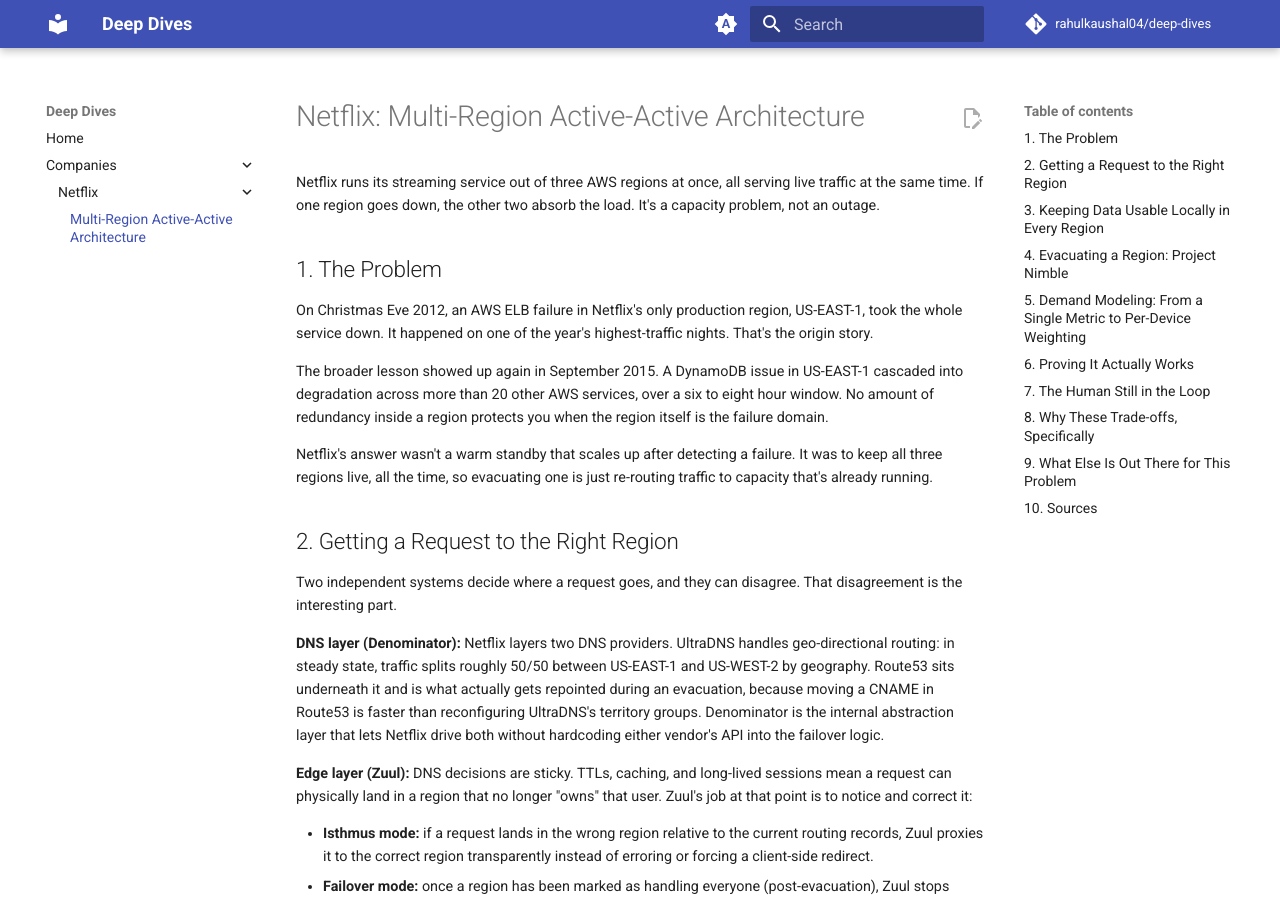
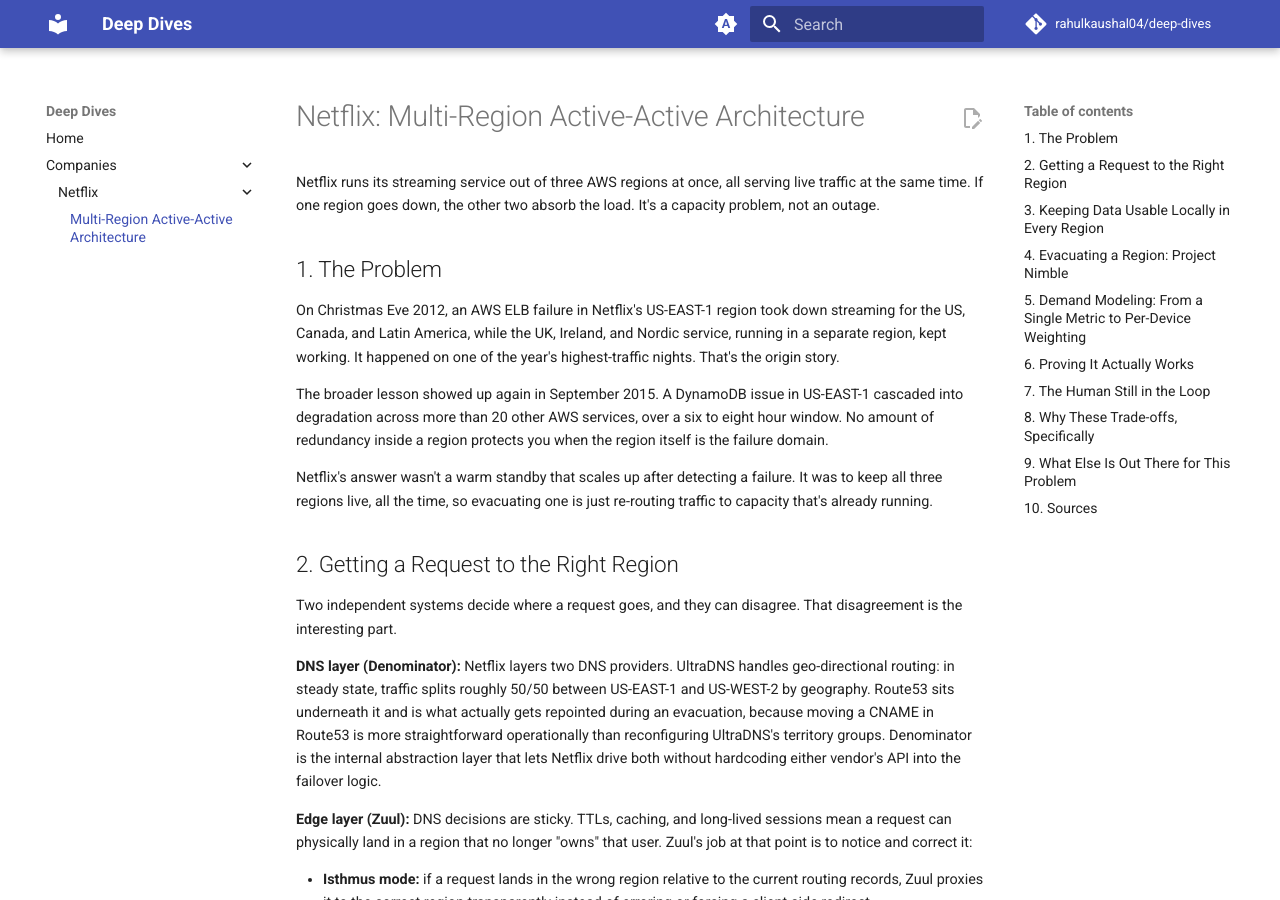
Before and after one commit to rahulkaushal04/deep-dives, an MkDocs documentation site: the page built from docs/companies/netflix.md, in a window 1280 px wide and 900 px high. Built offline with MkDocs 1.6.1 and Material for MkDocs 9.7.7, drawn with Linux system fonts in a browser that asks for light colours; comment, search, counter and statistics services are not loaded; some of the changed text lies outside the part shown.

Commit message:
Refine Netflix architecture documentation for clarity and accuracy

```diff
--- a/docs/companies/netflix.md
+++ b/docs/companies/netflix.md
@@ -4,7 +4,7 @@ Netflix runs its streaming service out of three AWS regions at once, all serving
 
 ## 1. The Problem
 
-On Christmas Eve 2012, an AWS ELB failure in Netflix's only production region, US-EAST-1, took the whole service down. It happened on one of the year's highest-traffic nights. That's the origin story.
+On Christmas Eve 2012, an AWS ELB failure in Netflix's US-EAST-1 region took down streaming for the US, Canada, and Latin America, while the UK, Ireland, and Nordic service, running in a separate region, kept working. It happened on one of the year's highest-traffic nights. That's the origin story.
 
 The broader lesson showed up again in September 2015. A DynamoDB issue in US-EAST-1 cascaded into degradation across more than 20 other AWS services, over a six to eight hour window. No amount of redundancy inside a region protects you when the region itself is the failure domain.
 
@@ -14,7 +14,7 @@ Netflix's answer wasn't a warm standby that scales up after detecting a failure.
 
 Two independent systems decide where a request goes, and they can disagree. That disagreement is the interesting part.
 
-**DNS layer (Denominator):** Netflix layers two DNS providers. UltraDNS handles geo-directional routing: in steady state, traffic splits roughly 50/50 between US-EAST-1 and US-WEST-2 by geography. Route53 sits underneath it and is what actually gets repointed during an evacuation, because moving a CNAME in Route53 is faster than reconfiguring UltraDNS's territory groups. Denominator is the internal abstraction layer that lets Netflix drive both without hardcoding either vendor's API into the failover logic.
+**DNS layer (Denominator):** Netflix layers two DNS providers. UltraDNS handles geo-directional routing: in steady state, traffic splits roughly 50/50 between US-EAST-1 and US-WEST-2 by geography. Route53 sits underneath it and is what actually gets repointed during an evacuation, because moving a CNAME in Route53 is more straightforward operationally than reconfiguring UltraDNS's territory groups. Denominator is the internal abstraction layer that lets Netflix drive both without hardcoding either vendor's API into the failover logic.
 
 **Edge layer (Zuul):** DNS decisions are sticky. TTLs, caching, and long-lived sessions mean a request can physically land in a region that no longer "owns" that user. Zuul's job at that point is to notice and correct it:
 
@@ -82,7 +82,7 @@ The replacement model, built bottom-up:
 
    **scaling ratio = Σ (device type % of traffic × that device's evacuation ratio)**
 
-   Worked example from the source: a service that's 60% CE traffic (which scales 1.4x during evacuation) and 40% Android (scales 1.2x) gets `(0.60 × 1.4) + (0.40 × 1.2) = 1.32x`. Pre-scale that service's capacity in the healthy regions to 132% of nominal before triggering the evacuation, not by whatever SPS says.
+   Worked example from the source: a service that's 30% CE traffic (which scales 2x during evacuation), 40% Android (scales 2.5x), and 30% iOS (scales 1.5x) gets `(0.30 × 2) + (0.40 × 2.5) + (0.30 × 1.5) = 2.05x`. Pre-scale that service's capacity in the healthy regions to 205% of nominal before triggering the evacuation, not by whatever SPS says.
 
 Netflix is explicit that this new model is also an approximation. It assumes all traffic for a given device type has the same "shape" (Android playback and Android logging scale identically), which isn't strictly true either. This isn't a solved problem so much as a better-fitting approximation, one that will need revisiting as the service graph keeps changing.
 
```
